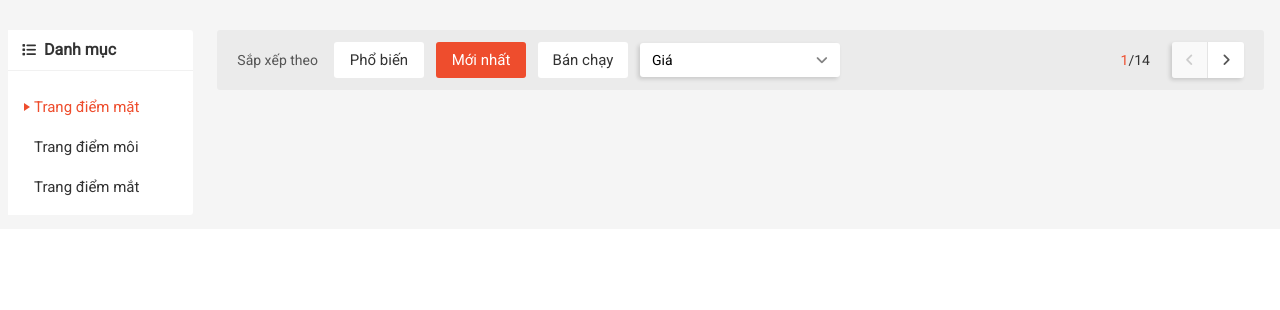
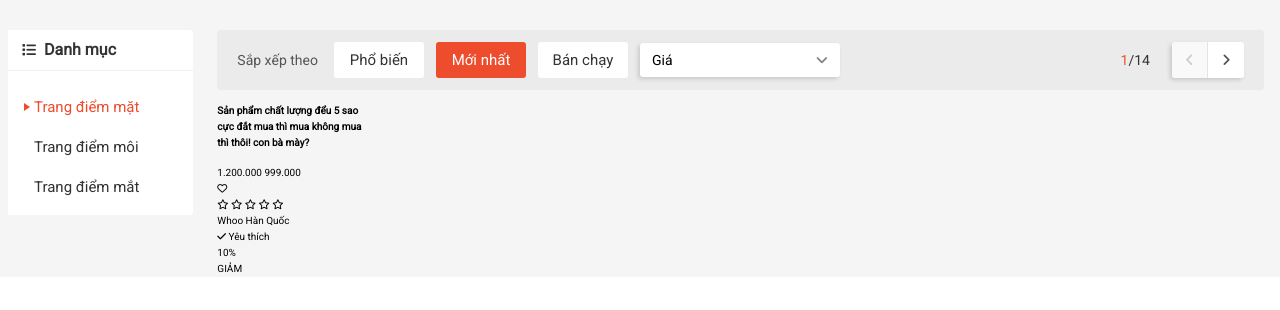
Before and after one commit to daovansangGit1/LearnCss, a plain HTML site: page index.html in a window 1280 px wide. Shown: the part 126-436 px from the top of the page. Drawn offline with nearby package versions, Linux system fonts and the light colour scheme; grey boxes are pictures that could not be loaded.

Commit message:
#27 - Xây dựng html base cho phẩn danh sách sản phẩm

```diff
--- a/index.html
+++ b/index.html
@@ -393,6 +393,56 @@
                                 </div>
                             </div>
                         </div>
+
+                        <div class="home-product">
+                            <!-- Grid -> Row -> Column  -->
+                             <div class="grid__row">
+                                <div class="grid__column-2">
+                                    <div class="home-product-item">
+                                        <div class="home-product-item__img" style="background-image: url(https://down-vn.img.susercontent.com/file/vn-11134207-7ra0g-m8r1tw9oi4j225.webp);"></div>
+                                        <h4 class="home-product-item__name">
+                                            Sản phẩm chất lượng đểu 5 sao cực đắt mua thì mua không mua thì thôi! con bà mày?
+                                        </h4>
+
+                                        <div class="home-product-item__price">
+                                            <span class="home-product-item__price-old">1.200.000</span>
+                                            <span class="home-product-item__price-current">999.000</span>
+                                        </div>
+
+                                        <div class="home-product-item__action">
+                                            <span class="home-product-item__like">
+                                                <i class="fa-regular fa-heart"></i>
+                                                <!-- <i class="fa-solid fa-heart"></i> -->
+                                            </span>
+
+                                            <div class="home-product-item__rating">
+                                                <i class="fa-regular fa-star"></i>
+                                                <i class="fa-regular fa-star"></i>
+                                                <i class="fa-regular fa-star"></i>
+                                                <i class="fa-regular fa-star"></i>
+                                                <i class="fa-regular fa-star"></i>
+                                                <!-- <i class="fa-solid fa-star"></i> -->
+                                            </div>
+                                        </div>
+
+                                        <div class="home-product-item__origin">
+                                            <span class="home-product-item__brand">Whoo</span>
+                                            <span class="home-product-item__origin-name">Hàn Quốc</span>
+                                        </div>
+
+                                        <div class="home-product-item__favorite">
+                                            <i class="fa-solid fa-check"></i>
+                                            Yêu thích
+                                        </div>
+
+                                        <div class="home-product-item__sale-off">
+                                            <div class="home-product-item__sale-off-percent">10%</div>
+                                            <div class="home-product-item__sale-off-label">GIẢM</div>
+                                        </div>
+                                    </div>
+                                </div>
+                             </div>
+                        </div>
                     </div>
                 </div>
             </div>
```
